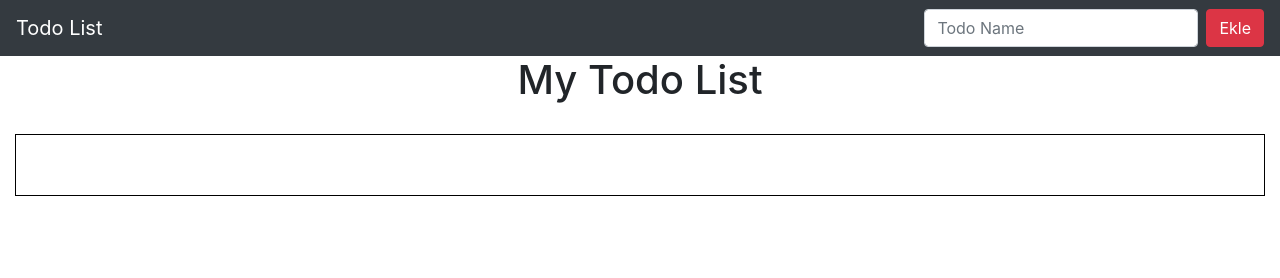
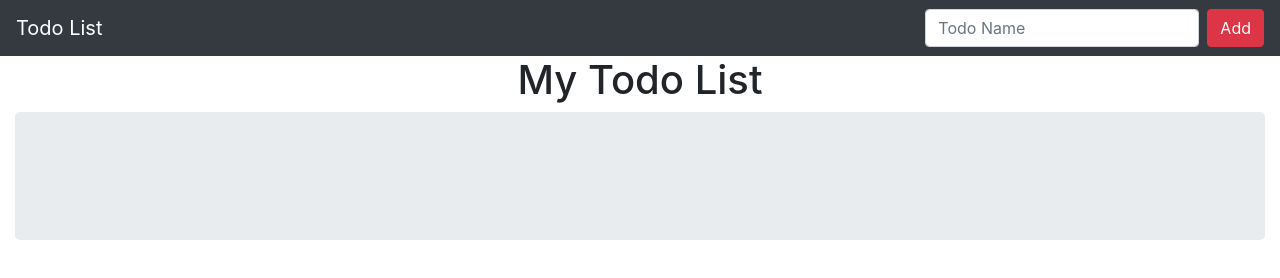
Before and after one commit to burakyzn/todo-list, a plain HTML site: page index.html in a window 1280 px wide. Drawn offline with nearby package versions, Linux system fonts and the light colour scheme.

Commit message:
Update index.html

```diff
--- a/index.html
+++ b/index.html
@@ -4,9 +4,8 @@
     <meta charset="UTF-8">
     <meta name="viewport" content="width=device-width, initial-scale=1.0">
     <meta http-equiv="X-UA-Compatible" content="ie=edge">
-    <title>ToDo List</title>
+    <title>My Todo List</title>
     <link rel="stylesheet" href="resources/css/style.css">
-
     <link rel="stylesheet" href="https://stackpath.bootstrapcdn.com/font-awesome/4.7.0/css/font-awesome.min.css">
     <link rel="stylesheet" href="https://maxcdn.bootstrapcdn.com/bootstrap/4.0.0/css/bootstrap.min.css" integrity="sha384-Gn5384xqQ1aoWXA+058RXPxPg6fy4IWvTNh0E263XmFcJlSAwiGgFAW/dAiS6JXm" crossorigin="anonymous">
 
@@ -16,20 +15,21 @@
           <span class="navbar-toggler-icon"></span>
         </button>
 
-        <div class="collapse navbar-collapse" id="navbarSupportedContent">
+        <div class="collapse navbar-collapse ml-5" id="navbarSupportedContent">
           <form class="form-inline my-2 my-lg-0 ml-auto">
+
             <input id="todoName" class="form-control mr-sm-2" type="text" placeholder="Todo Name" aria-label="Todo Name">
-            <button class="btn btn-danger my-2 my-sm-0" type="button" onclick="todoEkle()">Ekle</button>
+            <button class="btn btn-danger my-2 my-sm-0" type="button" onclick="addTodo()">Add</button>
           </form>
         </div>
       </nav>
 </head>
-<body onload="todolariCek()">
+<body onload="getTodos()">
     <div class="container-fluid">
         <h1>NAVBAR</h1>
         <h1>My Todo List</h1>
-        <div id="todo-listem" class="container-fluid kutu">
-            <!-- <div id="todo-listem" class="kutu">
+        <div id="todo-list" class="container-fluid jumbotron">
+            <!-- <div id="todo-listem">
                 <li class="list-group-item d-flex justify-content-between">
                     Todo 1
                     <a href = "#" class ="delete-item">
```
